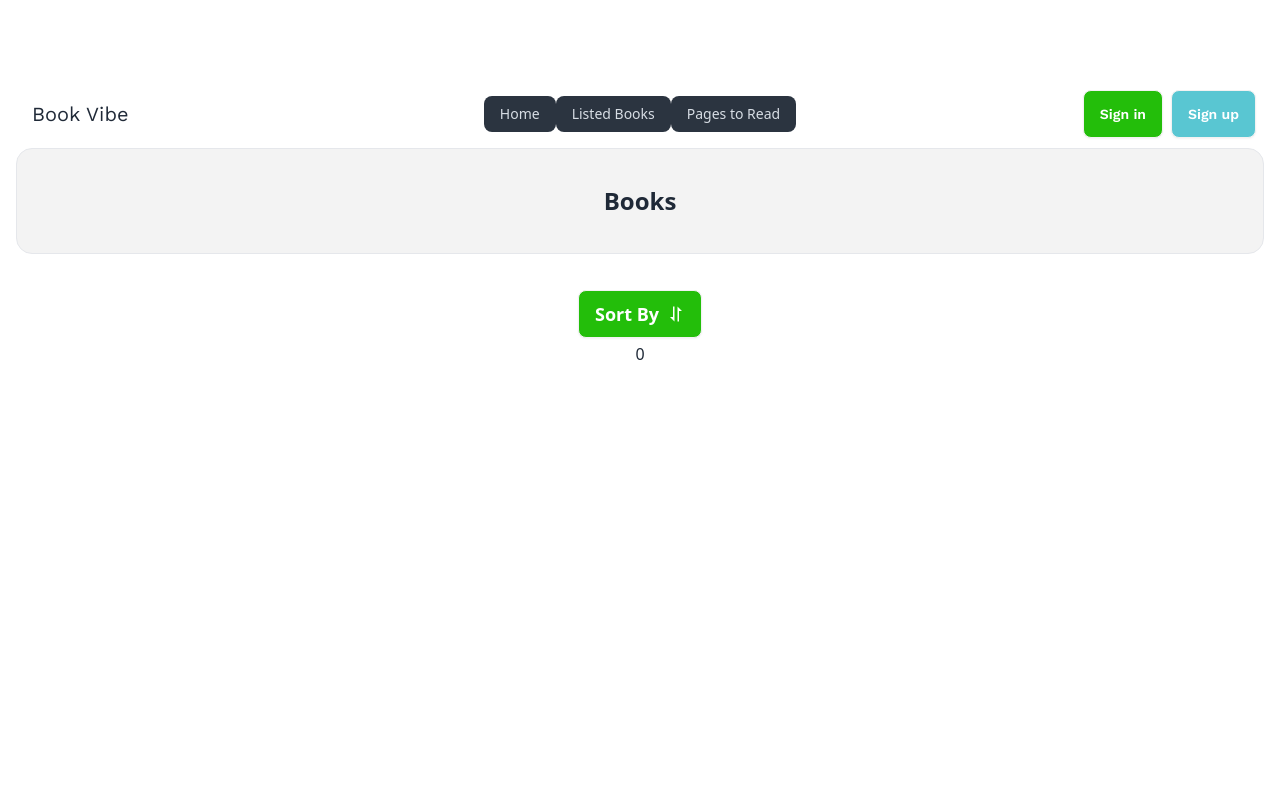
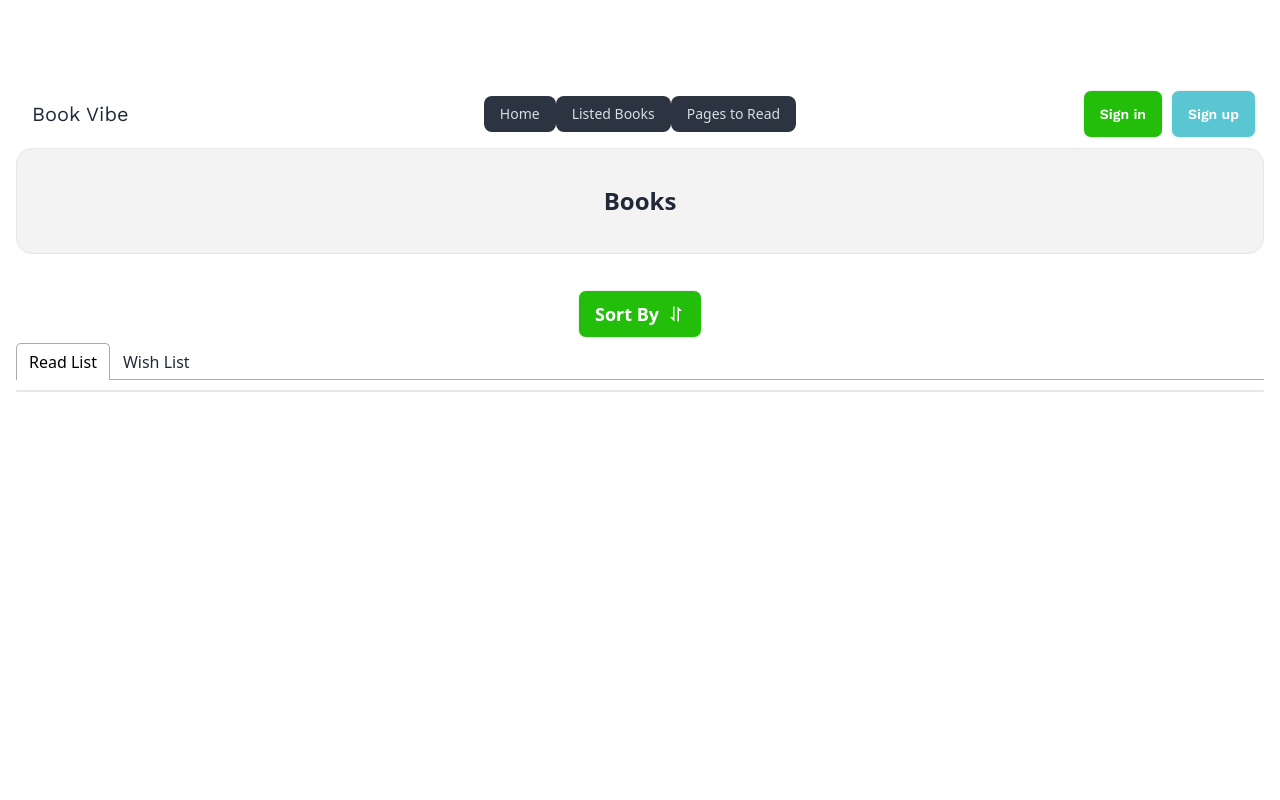
Before and after one commit to Sohelrana2815/book-vibe, a React (Vite) app: page /listedBooks in a window 1280 px wide. Shown: the top 800 px of the page. Built offline with nearby package versions, Linux system fonts and the light colour scheme; a web font is replaced by a local one.

Commit message:
try to showing tabs to show the data

```diff
--- a/package.json
+++ b/package.json
@@ -17,6 +17,7 @@
     "react-dom": "^18.3.1",
     "react-icons": "^5.3.0",
     "react-router-dom": "^7.0.1",
+    "react-tabs": "^6.0.2",
     "sort-by": "^1.2.0"
   },
   "devDependencies": {
--- a/src/Pages/ListedBooks/ListedBooks.jsx
+++ b/src/Pages/ListedBooks/ListedBooks.jsx
@@ -1,25 +1,22 @@
-import { useEffect, useState } from "react";
 import { BiSort } from "react-icons/bi";
 import { useLoaderData } from "react-router-dom";
+import useFilteredBooks from "../../Utility/useFilteredBooks";
 import { getStoredReadBooks } from "../../Utility/SaveReadBook";
+import { getStoredWishListBooks } from "../../Utility/SaveWishListBook";
+import { Tab, Tabs, TabList, TabPanel } from "react-tabs";
+import "react-tabs/style/react-tabs.css";
 
 const ListedBooks = () => {
-  const [readBooks, setReadBooks] = useState([]);
-
+  // Load the full list of books from the router loader
   const books = useLoaderData();
 
-  console.log(books);
+  // Use custom hook to filter books for "Read List"
 
-  useEffect(() => {
-    const readBookIds = getStoredReadBooks();
+  const readBooks = useFilteredBooks(books, getStoredReadBooks);
 
-    console.log(readBookIds);
+  // Use custom hook to filter books for "Wishlist"
 
-    if (books.length > 0) {
-      const readList = books.filter((book) => readBookIds.includes(book.id));
-      setReadBooks(readList);
-    }
-  }, [books]);
+  const wishListBooks = useFilteredBooks(books, getStoredWishListBooks);
 
   return (
     <>
@@ -51,14 +48,38 @@ const ListedBooks = () => {
           </div>
         </div>
       </div>
+
+      {/* Wishlist Books Section */}
+      {/*
       <div>
-        <h2 className="text-center">{readBooks.length}</h2>
+        <h2 className="text-center">Wishlist Books: {wishListBooks.length}</h2>
         <ul className="list-disc">
-          {readBooks.map((readBook, index) => (
-            <li key={index}>{readBook.bookName}</li>
+          {wishListBooks.map((book, index) => (
+            <li key={index}>{book.bookName}</li>
           ))}
         </ul>
-      </div>
+      </div> */}
+
+      <Tabs>
+        <TabList>
+          <Tab>Read List</Tab>
+          <Tab>Wish List</Tab>
+        </TabList>
+
+        <TabPanel>
+          {/* Read Books Section */}
+          <div className="border rounded-xl m">
+            <ul className="list-disc">
+              {readBooks.map((book, index) => (
+                <li key={index}>{book.bookName}</li>
+              ))}
+            </ul>
+          </div>
+        </TabPanel>
+        <TabPanel>
+          <h2>Wishlist Books</h2>
+        </TabPanel>
+      </Tabs>
     </>
   );
 };
```
Also changed, not shown: 1 other file (tests, documents, lock files or other folders).
